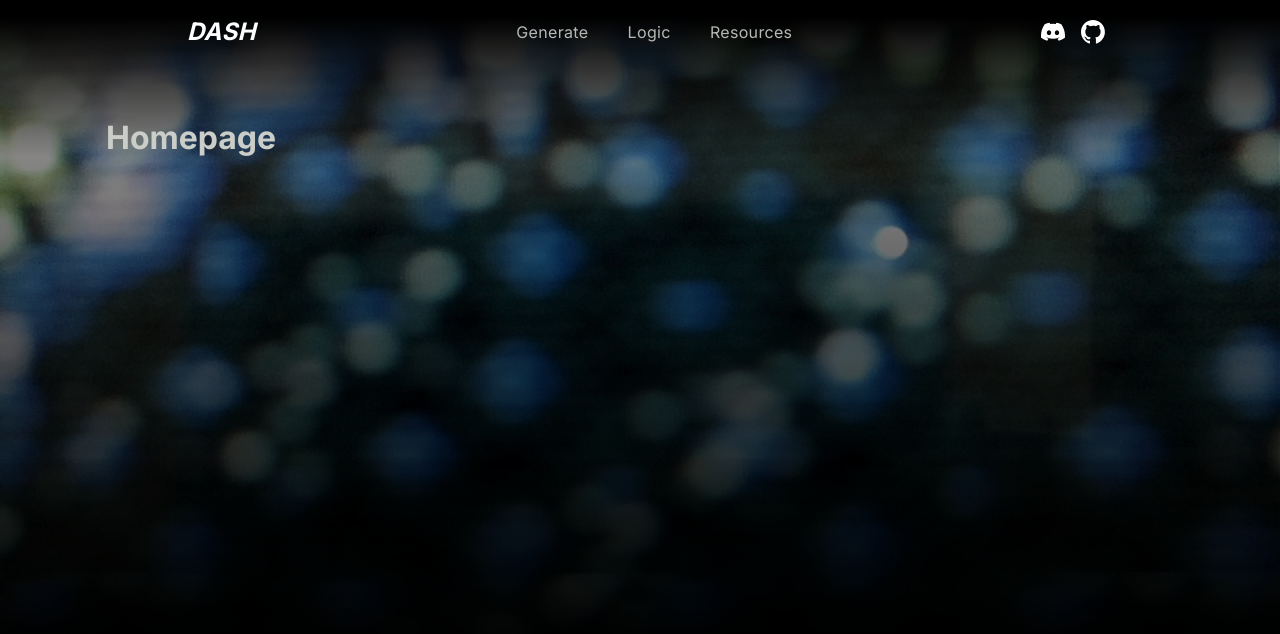
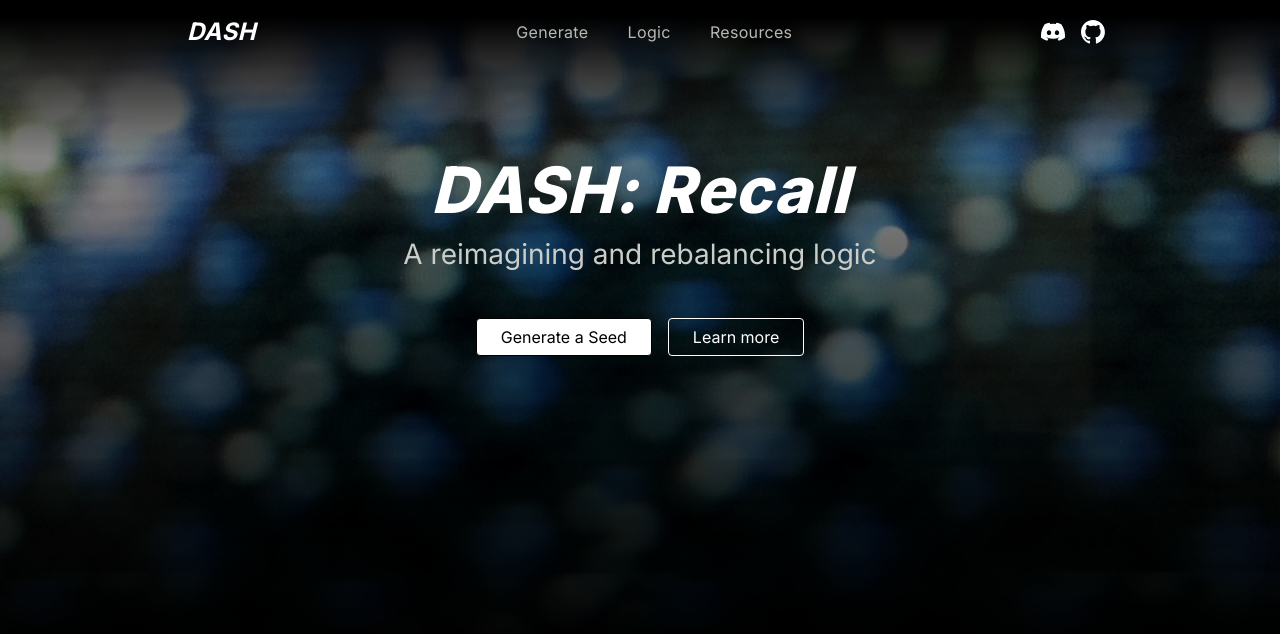
Before and after one commit to dashrando/dash-randomizer, a Next.js app in the folder apps/web/: page / in a window 1280 px wide. Shown: the top 634 px of the page. Built offline with nearby package versions, Linux system fonts and the light colour scheme.

Commit message:
homepage buttons

```diff
--- a/apps/web/app/components/button.module.css
+++ b/apps/web/app/components/button.module.css
@@ -17,7 +17,7 @@
   align-items: center;
   text-align: center;
   border-radius: 4px;
-  transition: color 0.15s ease-in-out, background-color 0.15s ease-in-out;
+  transition: color 0.15s ease-in-out, background-color 0.15s ease-in-out, border-color 0.15s ease-in-out;
   font-weight: 400;
 }
 
@@ -66,3 +66,8 @@
   display: flex;
   width: 100%;
 }
+
+.buttonLink {
+  display: inline-flex;
+  text-decoration: none;
+}
--- a/apps/web/app/components/button.tsx
+++ b/apps/web/app/components/button.tsx
@@ -1,6 +1,7 @@
 import { VariantProps, cva } from 'class-variance-authority'
 import styles from './button.module.css'
 import { cn } from '@/lib/utils'
+import Link from 'next/link'
 
 const buttonVariants = cva(
   styles.base,
@@ -26,6 +27,11 @@ export interface ButtonProps
       block?: boolean
     }
 
+export interface ButtonLinkProps extends React.AnchorHTMLAttributes<HTMLAnchorElement>, VariantProps<typeof buttonVariants> {
+  block?: boolean
+  href: string
+}
+
 export const ButtonFileInput = ({ label = '', ...props }: any) => {
   return (
     <label className={cn(buttonVariants({ variant: 'secondary', size: 'medium' }))} htmlFor={props.id}>
@@ -43,4 +49,16 @@ export const Button = ({ variant = 'primary', size = 'medium', block = false, cl
   )
 }
 
+export const ButtonLink = ({ href, variant = 'primary', size = 'medium', block = false, className = '', children, ...props }: ButtonLinkProps) => {
+  return (
+    <Link
+      href={href}
+      className={cn(styles.buttonLink, buttonVariants({ variant, size }), block && styles.block, className)}
+      {...props}
+    >
+      {children}
+    </Link>
+  )
+}
+
 export default Button
--- a/apps/web/app/home.module.css
+++ b/apps/web/app/home.module.css
@@ -0,0 +1,75 @@
+.container {
+  min-height: 40vh;
+  display: flex;
+  justify-content: space-evenly;
+  align-items: center;
+}
+
+.hero {
+  text-align: center;
+}
+
+.hero h1 {
+  font-size: 64px;
+  line-height: 64px;
+  letter-spacing: 0.64px;
+  font-style: italic;
+  font-weight: 800;
+  margin: 0;
+  color: #fff;
+}
+
+.hero h2 {
+  font-size: 28px;
+  line-height: 64px;
+  font-weight: 400;
+  margin: 0;
+}
+
+@media (max-width: 600px) {
+  .hero h1 {
+    font-size: 32px;
+    line-height: 32px;
+    letter-spacing: 0.32px;
+  }
+
+  .hero h2 {
+    font-size: 20px;
+    line-height: 32px;
+    text-wrap: balance;
+  }
+}
+
+.hero .primaryCTA:hover {
+  background-color: #000;
+  color: #fff;
+}
+
+.hero .secondaryCTA {
+  background-color: transparent;
+  color: #fff;
+}
+
+.hero .secondaryCTA:hover {
+  background-color: rgba(0, 0, 0, 0.4);
+  border-color: rgba(255,255,255,0.4);
+}
+
+.actions {
+  display: flex;
+  align-items: center;
+  justify-content: center;
+  gap: var(--spacer-4x);
+  margin-top: var(--spacer-8x);
+}
+
+@media (max-width: 600px) {
+  .actions {
+    flex-direction: column;
+  }
+
+  .actions a {
+    display: block;
+    width: 200px;
+  }
+}
--- a/apps/web/app/page.tsx
+++ b/apps/web/app/page.tsx
@@ -3,6 +3,7 @@ import Link from 'next/link'
 import { Wrapper } from './components/wrapper'
 import styles from './home.module.css'
 import Video from './video'
+import { ButtonLink } from './components/button'
 
 export const metadata: Metadata = {
   title: 'DASH',
@@ -15,7 +16,20 @@ const Homepage: NextPage = () => {
     <>
       <Video />
       <Wrapper borderless>
-        <h1>Homepage</h1>
+        <div className={styles.container}>
+          <div className={styles.hero}>
+            <h1>DASH: Recall</h1>
+            <h2>A reimagining and rebalancing logic</h2>
+            <div className={styles.actions}>
+              <ButtonLink href="/generate" variant="primary" className={styles.primaryCTA}>
+                Generate a Seed
+              </ButtonLink>
+              <ButtonLink href="/info/recall" variant="secondary" className={styles.secondaryCTA}>
+                Learn more
+              </ButtonLink>
+            </div>
+          </div>
+        </div>
       </Wrapper>
     </>
    )
```
